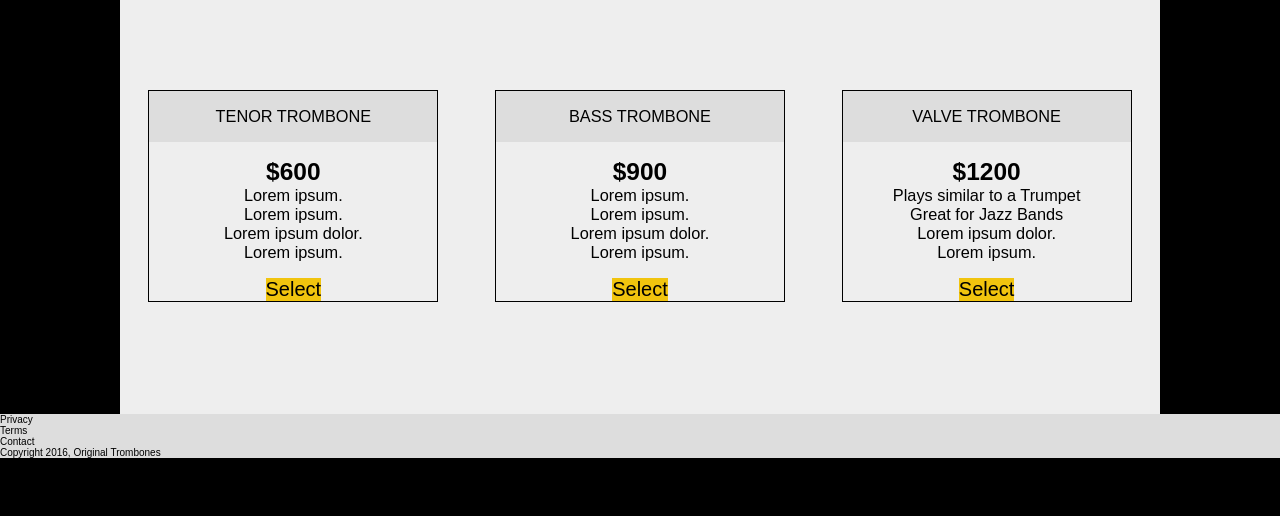
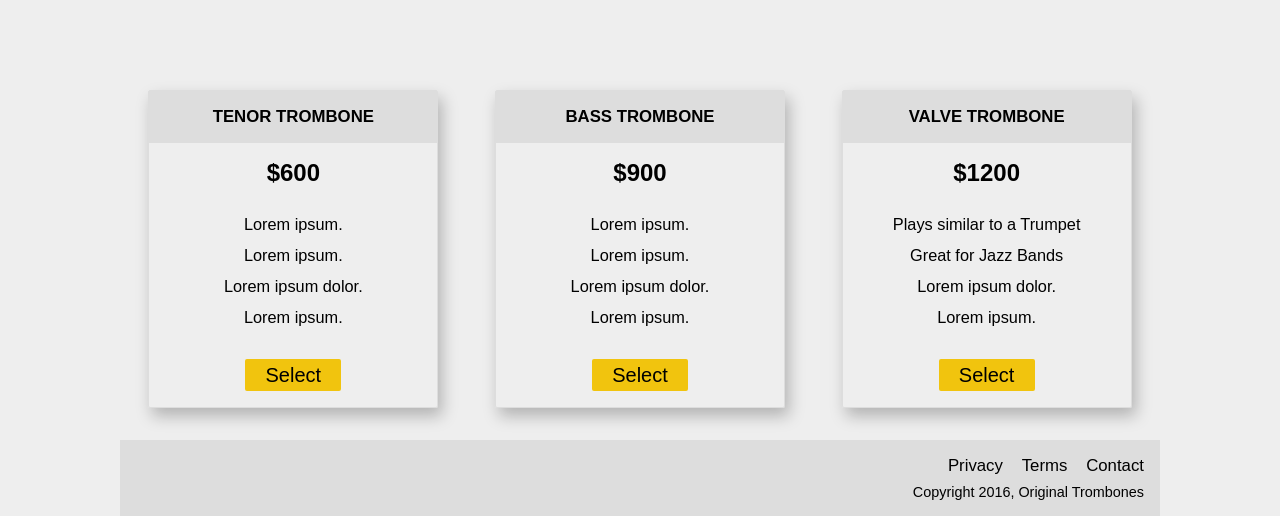
Before and after one commit to Danylosokol/product_landing_page, a plain HTML site: page index.html in a window 1280 px wide. Shown: the part 1190-1706 px from the top of the page. Before the commit the page ends 1648 px from the top, so only its background shows below. Drawn offline with Linux system fonts and the light colour scheme.

Commit message:
finished web design

```diff
--- a/index.html
+++ b/index.html
@@ -7,7 +7,7 @@
   <meta name="viewport" content="width=device-width, initial-scale=1.0">
   <title>Product Landing Page</title>
   <link href="style.css" rel="stylesheet">
-  <link href="https://fonts.googleapis.com/css2?family=Lato:wght@300;400;700&display=swap" rel="stylesheet">
+  <link href="https://fonts.googleapis.com/css2?family=Lato:wght@100;300;400;700&display=swap" rel="stylesheet">
   <script src="https://use.fontawesome.com/4e043bd22f.js"></script>
   <!-- <script src="https://unpkg.com/spacingjs" defer></script> -->
 </head>
@@ -33,12 +33,12 @@
     <section id="order">
       <h1>Handcrafted, home-made masterpieces</h1>
       <form id="form" action="https://www.freecodecamp.com/email-submit">
-        <label><input type="email" id="email" placeholder="Enter your email address" required /></label>
+        <label><input type="email" id="email" name="email" placeholder="Enter your email address" required /></label>
         <input type="submit" value="GET STARTED" id="submit" />
       </form>
     </section>
 
-    <section class="features">
+    <section id="features" class="features">
 
         <div class="icon icon-1"><i class="fa fa-diamond fa-3x" aria-hidden="true"></i></div>
         <div class="description description-1">
@@ -80,9 +80,9 @@
     <section id="price">
 
       <div class="product_card">
-        <div class="card_header">TENOR TROMBONE</div>
+        <div class="card_header"><h2>TENOR TROMBONE<h2></div>
         <div class="card_info">
-          <h2>$600</h2>
+          <h3>$600</h3>
           <p>Lorem ipsum.</p>
           <p>Lorem ipsum.</p>
           <p>Lorem ipsum dolor.</p>
@@ -92,9 +92,9 @@
       </div>
 
       <div class="product_card">
-        <div class="card_header">BASS TROMBONE</div>
+        <div class="card_header"><h2>BASS TROMBONE<h2></div>
         <div class="card_info">
-          <h2>$900</h2>
+          <h3>$900</h3>
           <p>Lorem ipsum.</p>
           <p>Lorem ipsum.</p>
           <p>Lorem ipsum dolor.</p>
@@ -104,9 +104,9 @@
       </div>
 
       <div class="product_card">
-        <div class="card_header">VALVE TROMBONE</div>
+        <div class="card_header"><h2>VALVE TROMBONE<h2></div>
         <div class="card_info">
-          <h2>$1200</h2>
+          <h3>$1200</h3>
           <p>Plays similar to a Trumpet</p>
           <p>Great for Jazz Bands</p>
           <p>Lorem ipsum dolor.</p>
@@ -120,6 +120,7 @@
   </main>
 
   <footer>
+    <div>
     <ul>
       <li>
         <a>Privacy</a>
@@ -128,6 +129,7 @@
       <li><a>Contact</a></li>
     </ul>
     <p>Copyright 2016, Original Trombones</p>
+    </div>
   </footer>
 
 
--- a/style.css
+++ b/style.css
@@ -6,7 +6,7 @@
 
 body{
   font-size: 62.5%;
-  background-color: black;
+  background-color: #EEEEEE;
   box-sizing: border-box;
   width: 100vw;
   min-height: 100vh;
@@ -97,7 +97,7 @@ main{
   }
 }
 
-section{
+section:not(:last-child){
   margin-bottom: 7rem;
 }
 
@@ -225,33 +225,76 @@ h1{
 
 #price{
   display: flex;
-  margin: 0;
-  padding-bottom: 7rem;
   justify-content: space-around;
+  flex-wrap: wrap;
 }
 
 .product_card{
   font-size: 1.02rem;
-  border: 1px solid #000;
+  border: 1px solid #DDDDDD;
   width: 18rem;
+  min-width: 15rem;
   text-align: center;
+  border-radius: 2px;
+  margin: 0 1rem 2rem 1rem;
+  box-shadow: 4px 8px 16px hsl(0deg 0% 0% / 0.25);
 }
 
 .card_header{
   background-color: #DDDDDD;
   padding: 1rem 0;
+  font-size: .7rem;
 }
 
 .card_info{
   padding: 1rem 0;
 }
 
+.card_info h3{
+  padding-bottom: 1.75rem;
+  font-size: 1.5rem;
+}
+
+.card_info p:not(:last-child){
+  padding-bottom: .75rem;
+}
+
 .card_button{
   background-color: #F1C40E;
   border: 0px;
   font-size: 1.25rem;
+  font-weight: 100;
+  margin: 1rem 0 1rem 0;
+  width: 6rem;
+  height: 2rem;
+  border-radius: 2px;
+  transition: background-color 1.25s;
+}
+
+.card_button:hover{
+  background-color: #FF8C00;
 }
 
 footer{
   background-color: #DDDDDD;
+  width:65rem;
+  margin: 0 auto 0 auto;
+  padding: 1rem 1rem;
+  box-sizing: border-box;
+  text-align: right;
 }
+
+footer ul{
+  list-style: none;
+}
+
+footer li{
+  display: inline-block;
+  font-size: 1.05rem;
+  padding: 0 0 .5rem 1rem;
+}
+
+footer p{
+  font-size: .9rem;
+  font-weight: 300;
+}
```
